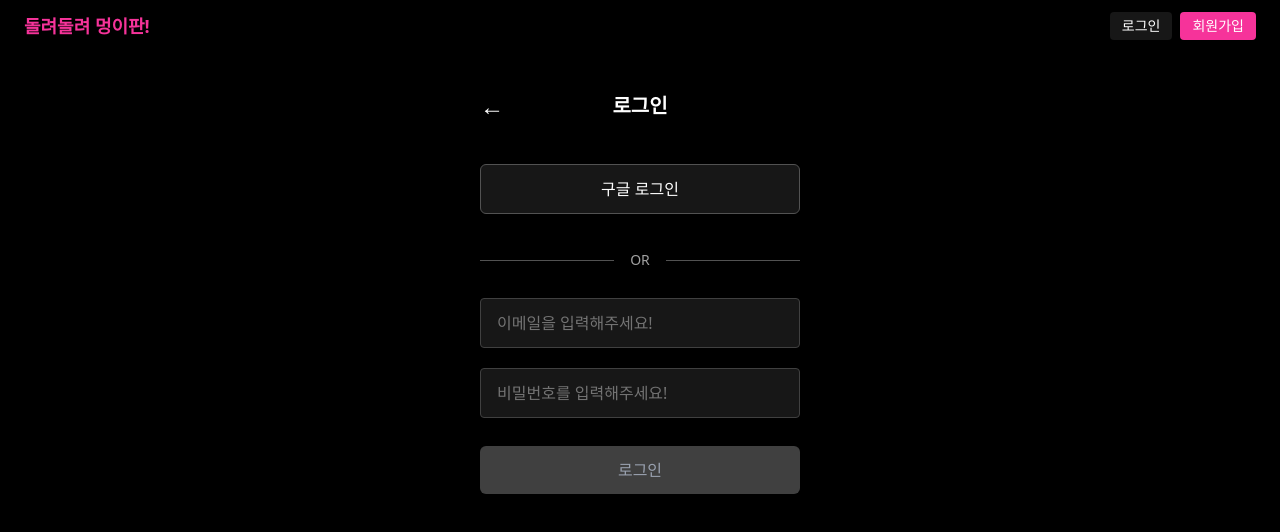
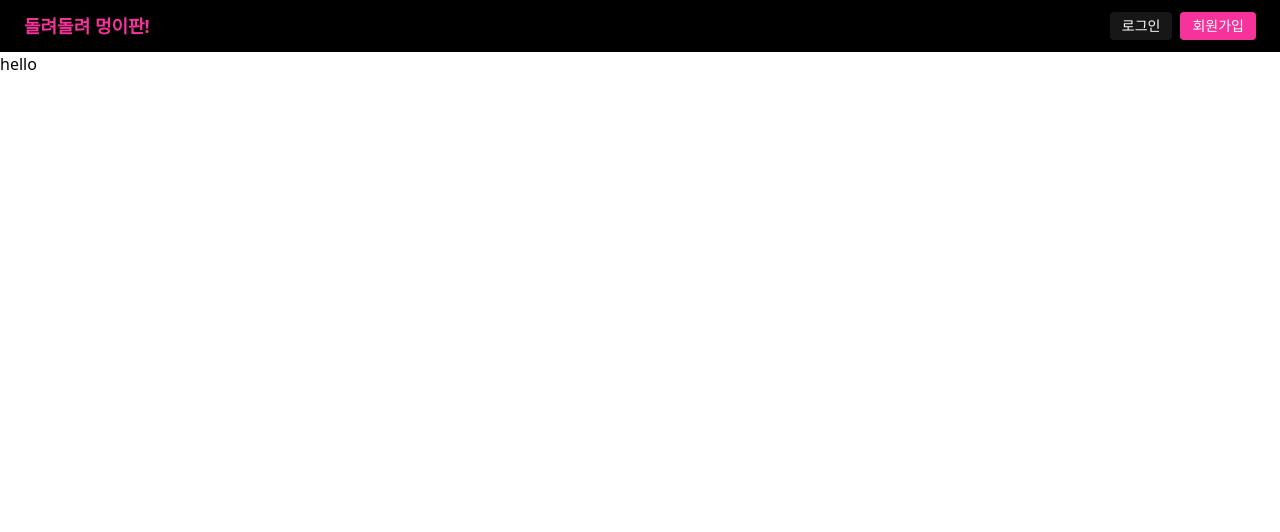
Before and after one commit to 9th-ddwumc/9th-web-b, a React (Vite) app in the folder mission4-2/: page /mypage in a window 1280 px wide. Before the commit this address led to /login. Shown: the top 532 px of the page. Built offline with nearby package versions, Linux system fonts and the light colour scheme; sample sign-in values are in the browser's storage.

Commit message:
fix: 오류 수정

```diff
--- a/mission4-2/src/pages/Login.tsx
+++ b/mission4-2/src/pages/Login.tsx
@@ -27,8 +27,9 @@ export default function Login() {
 
   const onSubmit = async (data: LoginFormValues) => {
     try {
-      const res = await axios.post("/auth/signin", data); // 백엔드 로그인 API 호출
-      localStorage.setItem("accessToken", res.data.accessToken); // 토큰 저장
+      const res = await axios.post("/auth/signin", data);
+      console.log("로그인 토큰:", res.data.data.accessToken);
+      localStorage.setItem("accessToken", res.data.data.accessToken);
       alert("로그인 성공!");
       navigate("/mypage"); // 보호된 페이지로 이동
     } catch (error) {
--- a/mission4-2/src/protectRoute.tsx
+++ b/mission4-2/src/protectRoute.tsx
@@ -6,7 +6,7 @@ interface ProtectedRouteProps {
 }
 
 const ProtectedRoute = ({ children }: ProtectedRouteProps) => {
-  const token = localStorage.getItem("authToken");
+  const token = localStorage.getItem("accessToken");
   if (!token) {
     return <Navigate to="/login" replace />;
   }
```
